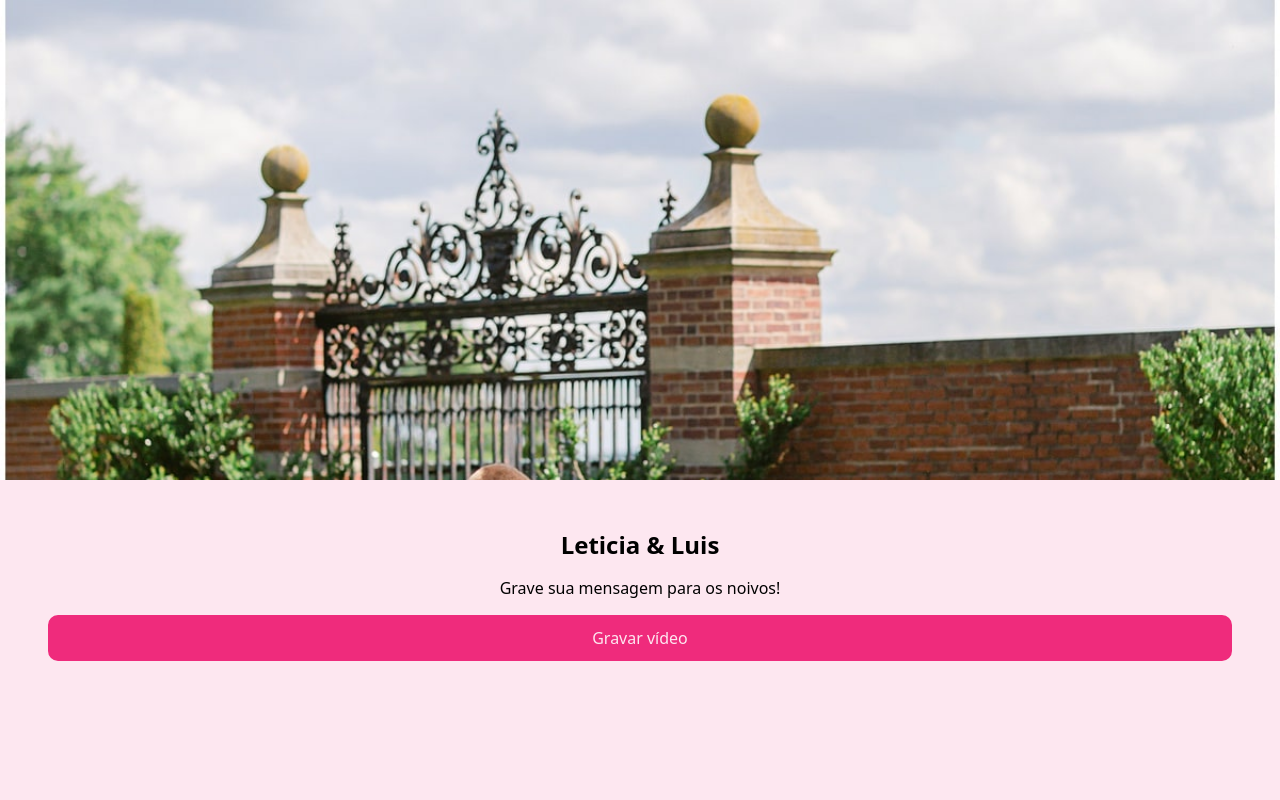
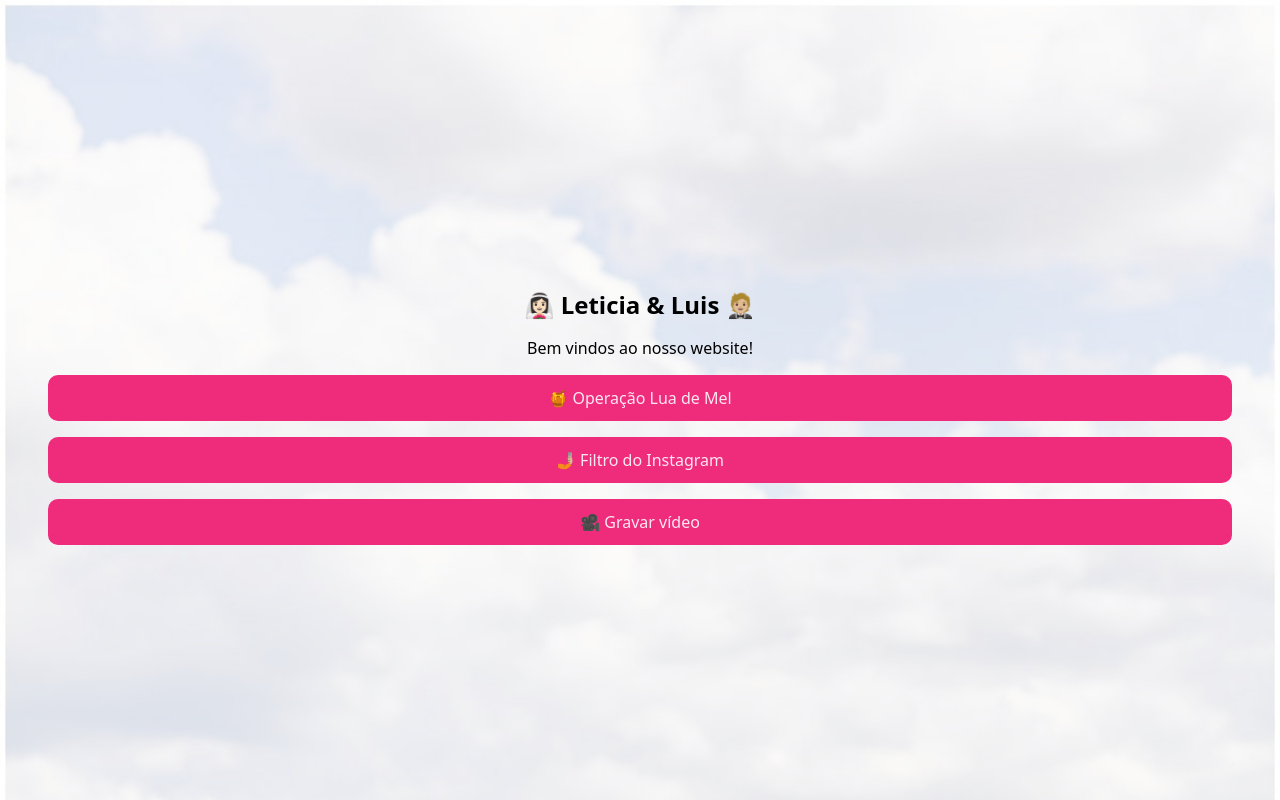
Before and after one commit to luisbett/my-wedding, a React (Vite) app: page / in a window 1280 px wide. Built offline with nearby package versions, Linux system fonts and the light colour scheme; no server answers.

Commit message:
change welcome page

```diff
--- a/src/components/Button.module.css
+++ b/src/components/Button.module.css
@@ -10,11 +10,4 @@
     border-radius: 10px;
     border: 2px solid #EF2B7C;
     cursor: pointer;
-    transition: .3s;
 }
-
-.fuchsia:hover {
-    background-color: #FDE7F0;
-    border: 2px solid #EF2B7C;
-    color: #EF2B7C;
-}
--- a/src/routes/WelcomePage.module.css
+++ b/src/routes/WelcomePage.module.css
@@ -6,22 +6,16 @@
     align-items: center;
     justify-content: center;
     text-align: center;
-    background-color: #FDE7F0;
 }
 
 .image {
-    height: 60vh;
+    height: 100vh;
     width: 100%;
-    display: flex;
-    justify-content: center;
-    align-items: center;
-    overflow: hidden;
-}
-
-.image img {
-    flex-shrink: 0;
-    min-width: 100%;
-    min-height: 100%
+    background-image: url('/wedding-sample.jpg');
+    background-repeat: no-repeat;
+    background-size: cover;
+    position: absolute;
+    opacity: 0.5;
 }
 
 .button {
@@ -32,4 +26,5 @@
     flex-direction: column;
     align-items: center;
     gap: 1rem;
+    position: relative;
 }
--- a/src/routes/WelcomePage.tsx
+++ b/src/routes/WelcomePage.tsx
@@ -10,13 +10,13 @@ export default function WelcomePage() {
 
     return (
         <div className={styles.container}>
-            <div className={styles.image}>
-                <img src="/wedding-sample.jpg" alt="Foto dos noivos" />
-            </div>
+            <div className={styles.image}></div>
             <div className={styles.button}>
-                <h2>Leticia & Luis</h2>
-                <p>Grave sua mensagem para os noivos!</p>
-                <Button buttonTitle="Gravar vídeo" buttonStyle="fuchsia" buttonOnClick={() => {navigate('/instructions')}} />
+                <h2>👰🏻‍♀️ Leticia & Luis 🤵🏼</h2>
+                <p>Bem vindos ao nosso website!</p>
+                <Button buttonTitle="🍯 Operação Lua de Mel" buttonStyle="fuchsia" buttonOnClick={() => {window.open('https://www.google.com', '_blank')}} />
+                <Button buttonTitle="🤳🏼 Filtro do Instagram" buttonStyle="fuchsia" buttonOnClick={() => {window.open('https://www.google.com', '_blank')}} />
+                <Button buttonTitle="🎥 Gravar vídeo" buttonStyle="fuchsia" buttonOnClick={() => {navigate('/instructions')}} />
             </div>
         </div>
     )
```
